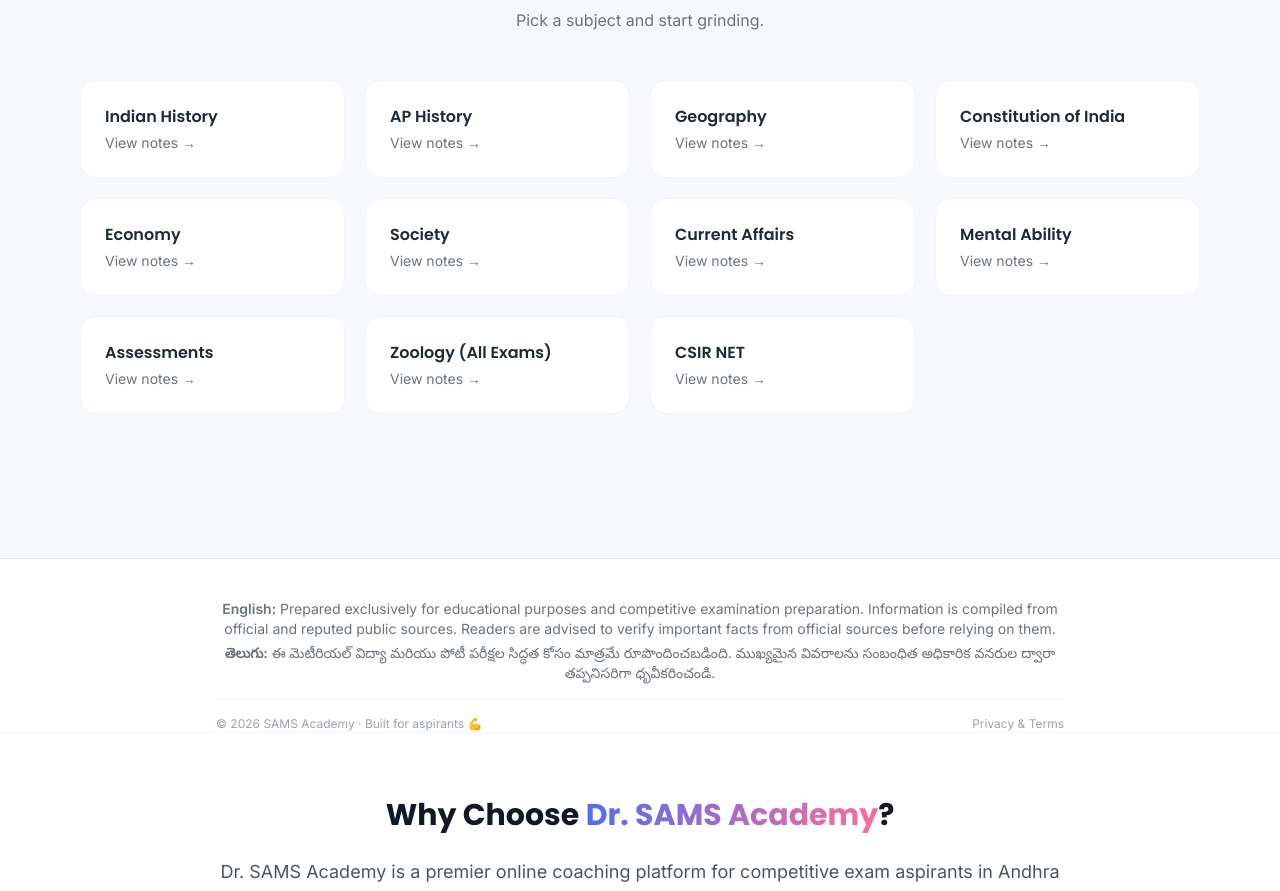
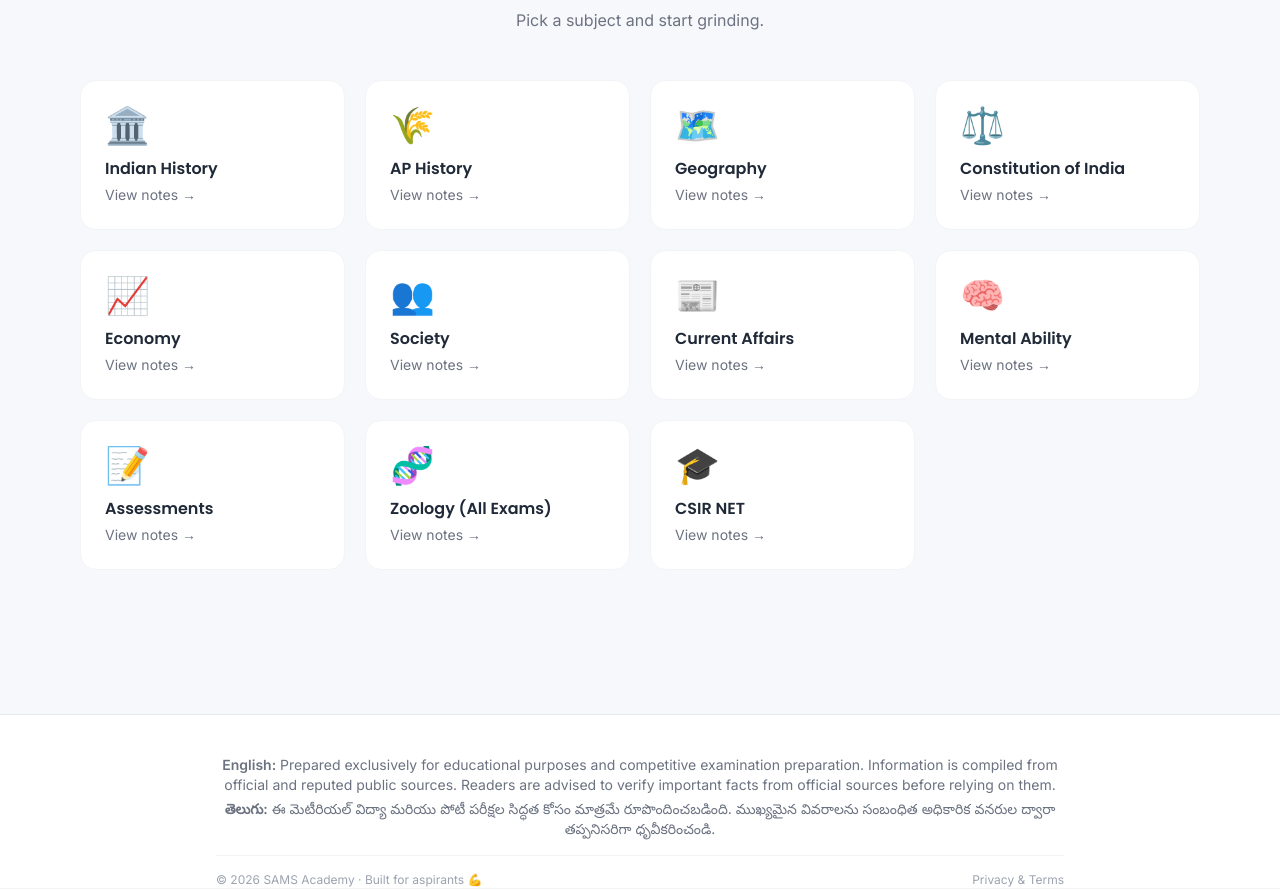
Before and after one commit to drsamsacademy-hub/sams-academy-website, a React (Vite) app in the folder my-website/: page / in a window 1280 px wide. Shown: the part 820-1711 px from the top of the page. Built offline with nearby package versions, Linux system fonts and the light colour scheme; no server answers.

Commit message:
Restored icons to homepage cards

```diff
--- a/my-website/src/App.jsx
+++ b/my-website/src/App.jsx
@@ -284,6 +284,7 @@ export default function App() {
               initial={{ opacity: 0, y: 20 }} whileInView={{ opacity: 1, y: 0 }}
               viewport={{ once: true }} transition={{ delay: i * 0.05 }}>
               <a href={cat.searchQuery ? `/materials?search=${cat.searchQuery}` : `/materials?cat=${encodeURIComponent(cat.name)}`} className="block p-6 bg-white rounded-2xl border border-gray-100 hover:border-brand-500 hover:shadow-xl hover:-translate-y-1 transition cursor-pointer">
+                 <div className="text-4xl mb-3">{cat.icon}</div>
                 <h3 className="font-semibold text-gray-800">{cat.name}</h3>
                 <p className="text-sm text-gray-500 mt-1">View notes →</p>
               </a>
```
